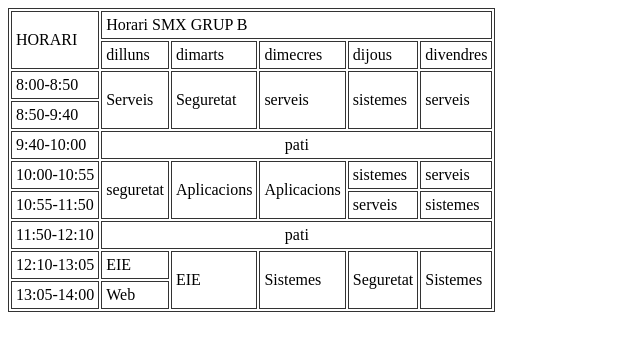
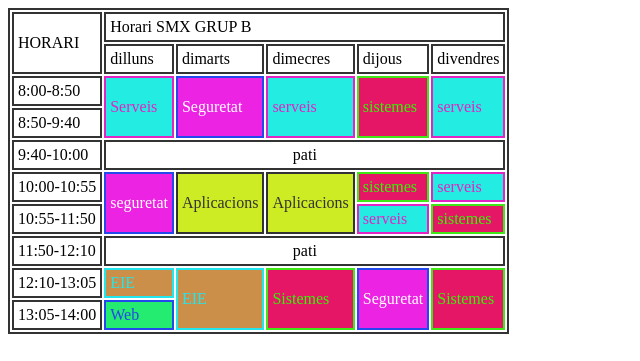
Before and after one commit to pvergerc-esliceu/practica1, a plain HTML site: page horari.html in a window 1280 px wide. Shown: the top 361 px of the page, without its empty margins (0-640 px from the left). Drawn offline with Linux system fonts and the light colour scheme.

Commit message:
styles horari

```diff
--- a/horari.css
+++ b/horari.css
@@ -1,6 +1,6 @@
 table,
 td {
-    border: 1px solid #333;
+    border: 2px solid #333;
 }
 
 thead,
@@ -16,3 +16,39 @@ th, td {
 .pati {
     text-align: center;
 }
+
+.serveis{
+    background-color: #23ece2;
+    color: #e224c3;
+    border-color: #e224c3;
+}
+
+.seguretat{
+    background-color: #ec23e2;
+    color: #fff;
+    border-color: #2348ec;
+}
+
+.eie{
+    background-color: #cc8f4a;
+    color: #23e5ec;
+    border-color: #23e5ec;
+}
+
+.web{
+    background-color: #23ec70;
+    color: #2348ec;
+    border-color: #2348ec;
+}
+
+.aplicacions{
+    background-color: #ceec23;
+    color: #333;
+    border-color: #333;
+}
+
+.sistemes{
+    background-color: #e61666;
+    color: #36f306;
+    border-color: #40e616;
+}
--- a/horari.html
+++ b/horari.html
@@ -14,11 +14,11 @@
   </tr>
   <tr>
     <td>8:00-8:50</td>
-    <td rowspan="2">Serveis</td>
-    <td rowspan="2">Seguretat</td>
-    <td rowspan="2">serveis</td>
-    <td rowspan="2">sistemes</td>
-    <td rowspan="2">serveis</td>
+    <td rowspan="2" class="serveis">Serveis</td>
+    <td rowspan="2" class="seguretat">Seguretat</td>
+    <td rowspan="2" class="serveis">serveis</td>
+    <td rowspan="2" class="sistemes">sistemes</td>
+    <td rowspan="2" class="serveis">serveis</td>
   </tr>
   <tr>
     <td>8:50-9:40</td>
@@ -29,16 +29,16 @@
   </tr>
   <tr>
     <td>10:00-10:55</td>
-    <td rowspan="2">seguretat</td>
-    <td rowspan="2">Aplicacions</td>
-    <td rowspan="2">Aplicacions</td>
-    <td>sistemes</td>
-    <td>serveis</td>
+    <td rowspan="2" class="seguretat">seguretat</td>
+    <td rowspan="2" class="aplicacions">Aplicacions</td>
+    <td rowspan="2" class="aplicacions">Aplicacions</td>
+    <td class="sistemes">sistemes</td>
+    <td class="serveis">serveis</td>
   </tr>
   <tr>
     <td>10:55-11:50</td>
-    <td>serveis</td>
-    <td>sistemes</td>
+    <td class="serveis">serveis</td>
+    <td class="sistemes">sistemes</td>
   </tr>
   <tr>
     <td>11:50-12:10</td>
@@ -46,15 +46,15 @@
   </tr>
   <tr>
     <td>12:10-13:05</td>
-    <td>EIE</td>
-    <td rowspan="2">EIE</td>
-    <td rowspan="2">Sistemes</td>
-    <td rowspan="2">Seguretat</td>
-    <td rowspan="2">Sistemes</td>
+    <td class="eie">EIE</td>
+    <td rowspan="2" class="eie">EIE</td>
+    <td rowspan="2" class="sistemes">Sistemes</td>
+    <td rowspan="2" class="seguretat">Seguretat</td>
+    <td rowspan="2" class="sistemes">Sistemes</td>
   </tr>
   <tr>
     <td>13:05-14:00</td>
-    <td>Web</td>
+    <td class="web">Web</td>
   </tr>
 </table>
 
```
